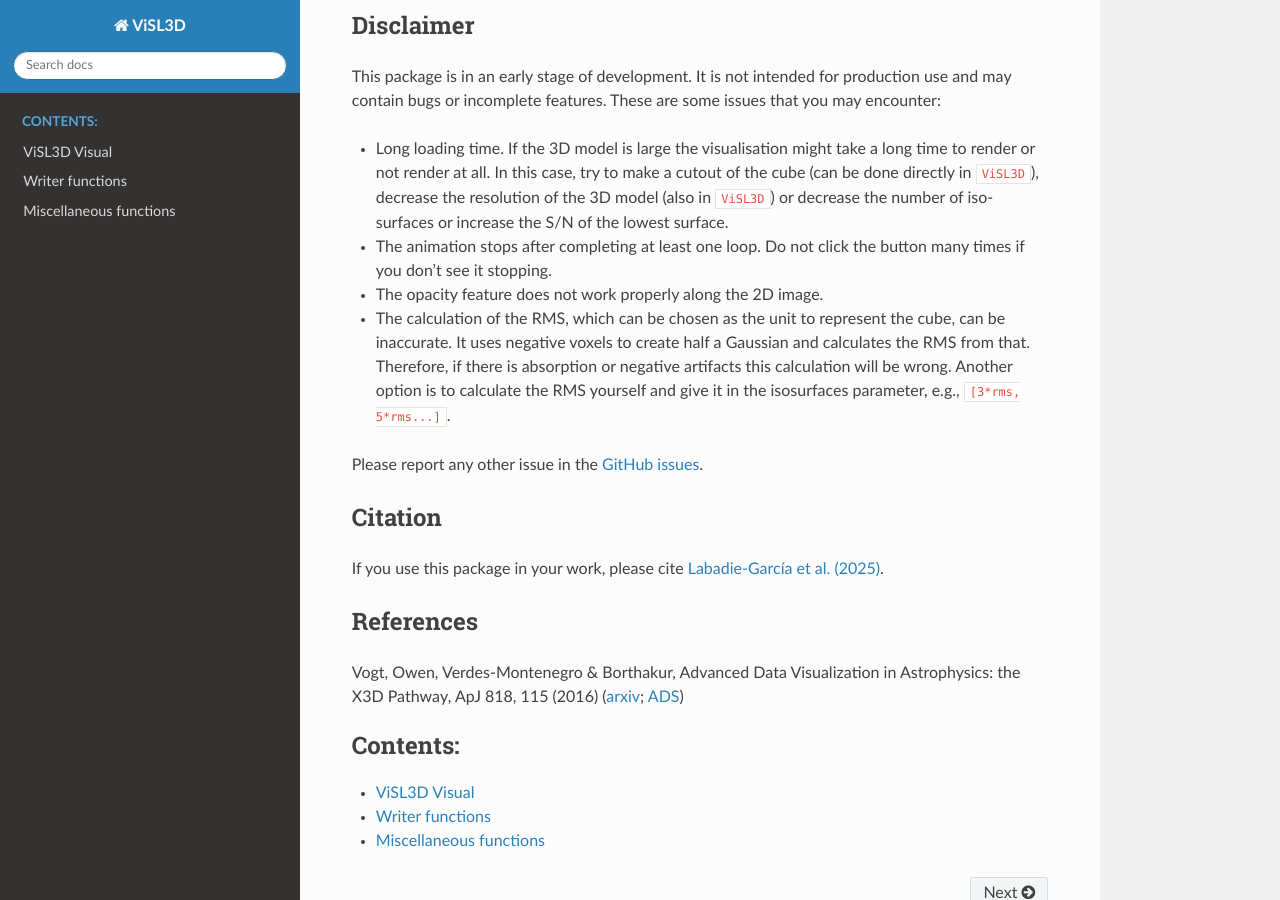
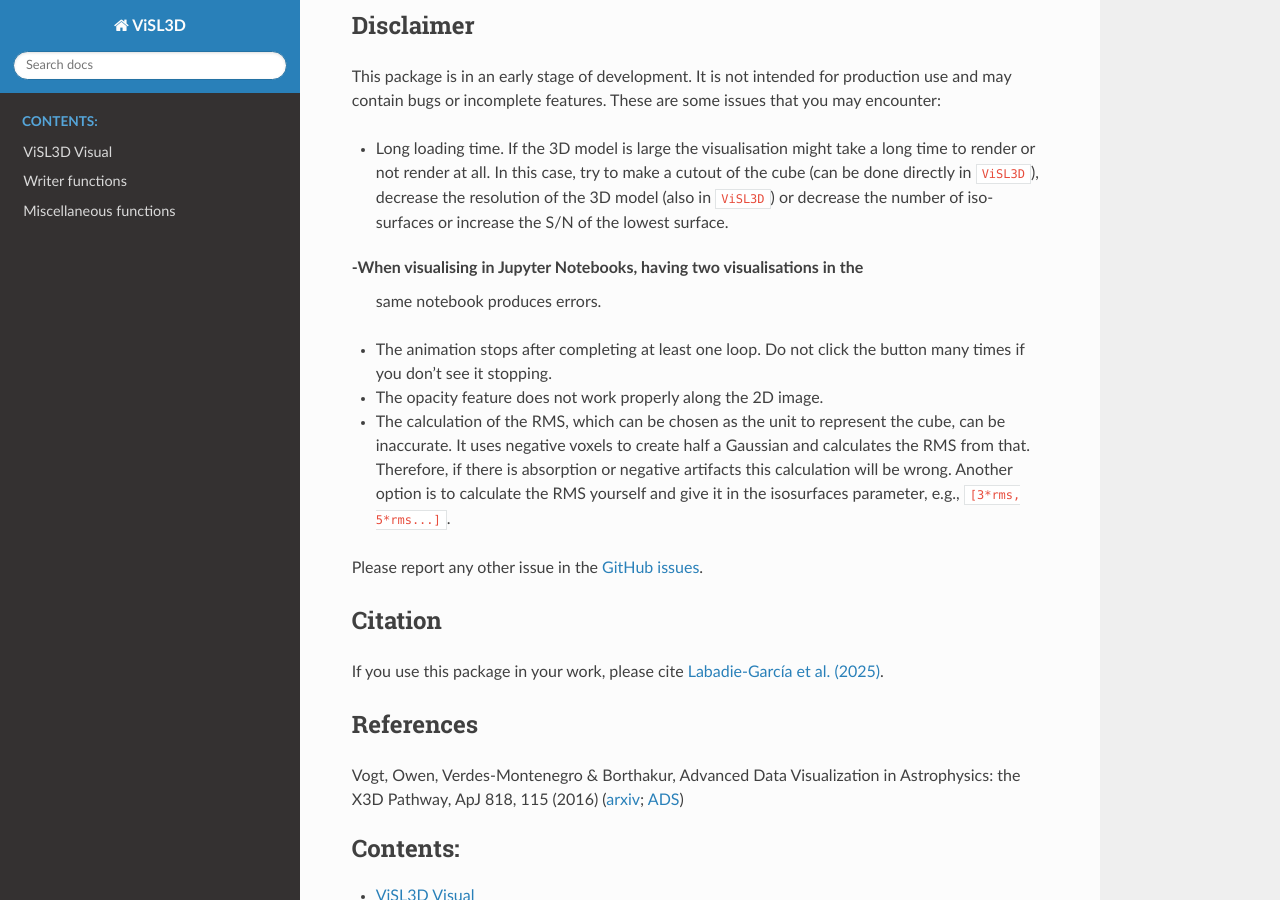
Before and after one commit to ixakalabadie/ViSL3D, a Sphinx documentation site: the page built from docs/source/index.rst, in a window 1280 px wide and 900 px high, scrolled down 1607 px. Built offline with Sphinx 7.4.7 and the Read the Docs theme 3.1.0, drawn with Linux system fonts in a browser that asks for light colours.

Commit message:
update for new release

```diff
--- a/docs/source/index.rst
+++ b/docs/source/index.rst
@@ -100,6 +100,9 @@ some issues that you may encounter:
   decrease the number of iso-surfaces or increase the S/N of the lowest
   surface.
 
+-When visualising in Jupyter Notebooks, having two visualisations in the
+ same notebook produces errors.
+
 - The animation stops after completing at least one loop. Do not click
   the button many times if you don’t see it stopping.
 
--- a/pyproject.toml
+++ b/pyproject.toml
@@ -4,7 +4,7 @@ build-backend = "hatchling.build"
 
 [project]
 name = "visl3d"
-version = "0.4"
+version = "0.5"
 requires-python = ">= 3.7"
 dependencies = [
     "numpy",
```
Also changed, not shown: README.md (+2 -0 lines).
